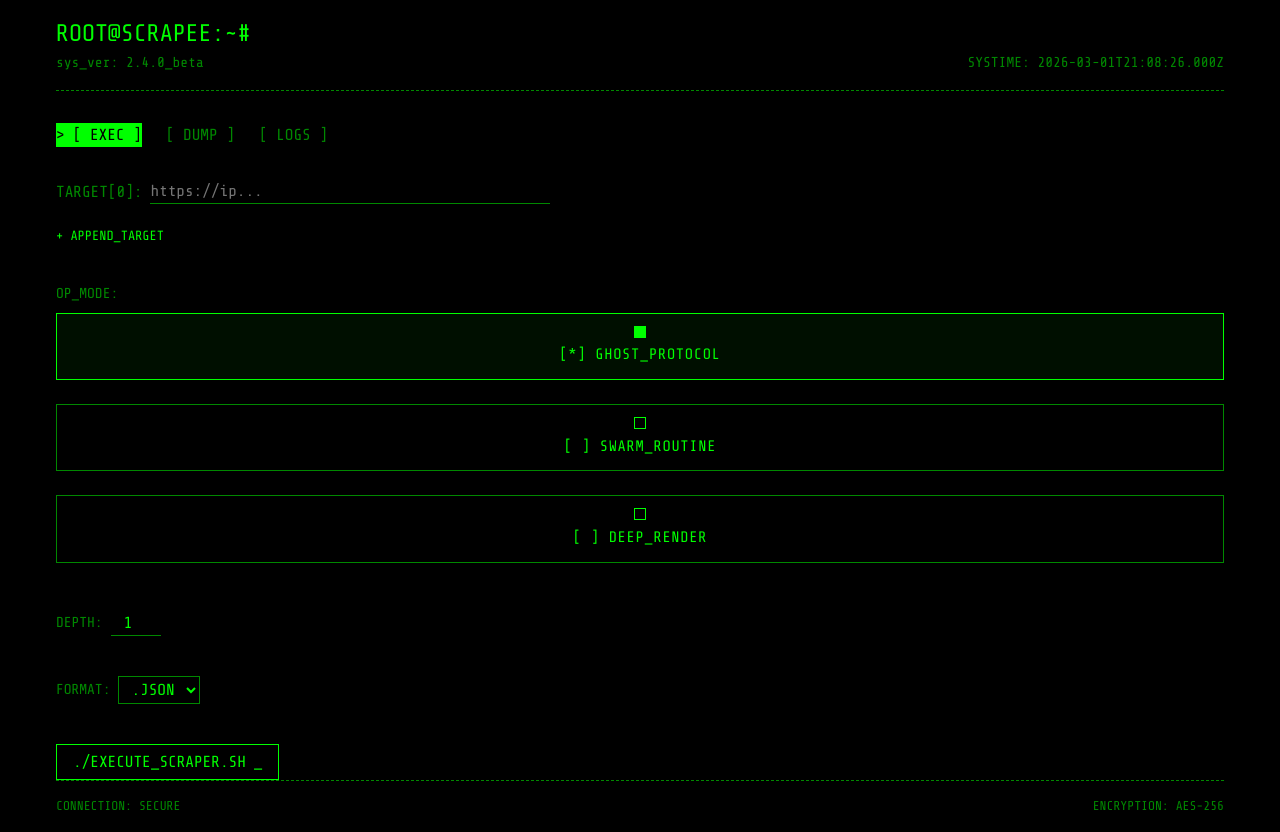
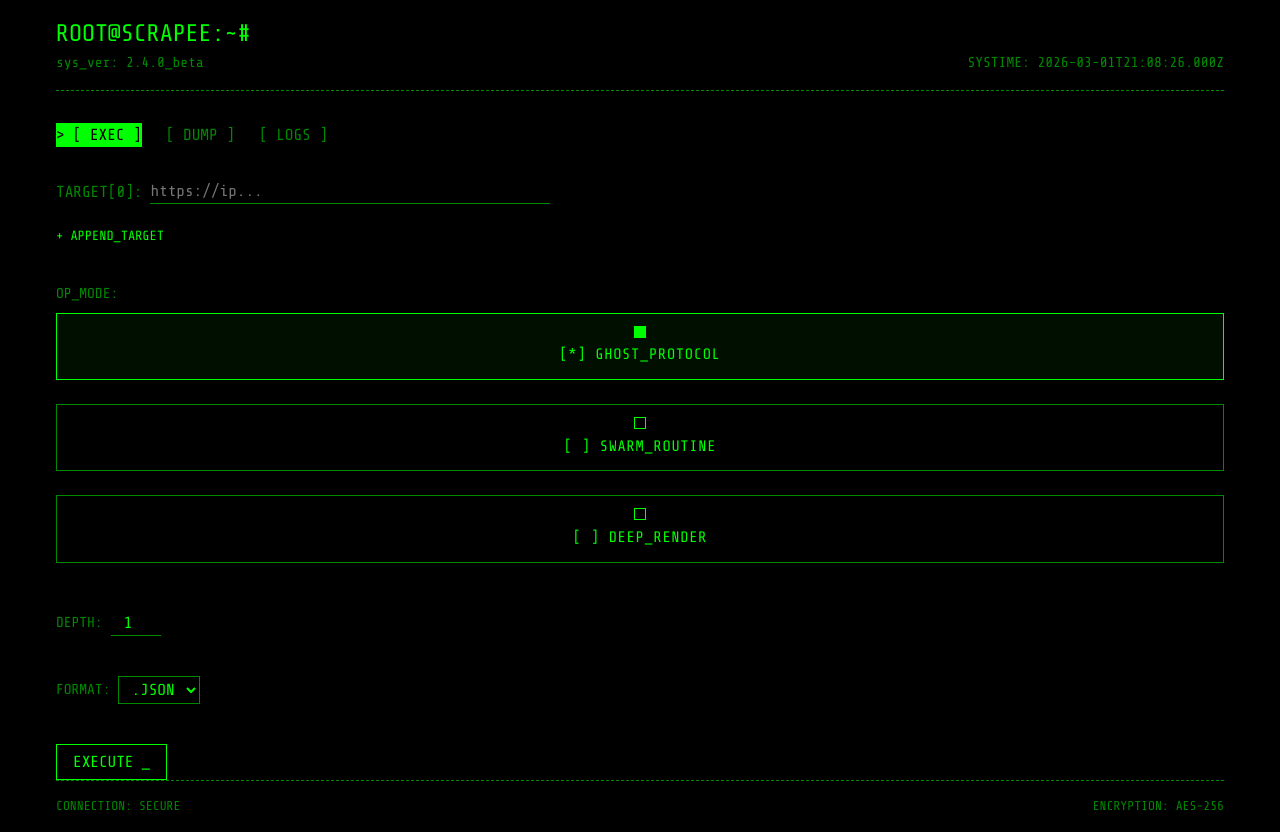
Before and after one commit to jonathanvineet/scrapee, a Next.js app in the folder frontend/: page / in a window 1280 px wide. Built offline with nearby package versions, Linux system fonts and the light colour scheme.

Commit message:
Shorten button, fix tooltip positioning, reorganize results as dropdowns

```diff
--- a/frontend/components/ResultsDisplay.js
+++ b/frontend/components/ResultsDisplay.js
@@ -2,106 +2,110 @@
 
 import { useState } from 'react';
 
-// Generates an interactive JSON-like collapsible tree view for terminal UI
-function TreeViewer({ data }) {
-  const renderTree = (item, keyPref = '', indent = 0) => {
-    if (item === null || item === undefined) return null;
+function Section({ title, count, children }) {
+  const [open, setOpen] = useState(false);
+  return (
+    <div className="result-section">
+      <button className="result-section-toggle" onClick={() => setOpen(o => !o)}>
+        <span>{open ? '▾' : '▸'} {title}</span>
+        {count !== undefined && <span className="result-section-count">[{count}]</span>}
+      </button>
+      {open && <div className="result-section-body">{children}</div>}
+    </div>
+  );
+}
 
-    if (Array.isArray(item)) {
-      if (item.length === 0) return <span className="tree-string">[]</span>;
-      return (
-        <div style={{ display: 'flex', flexDirection: 'column' }}>
-          {item.map((val, idx) => (
-            <div key={`${keyPref}-${idx}`} style={{ display: 'flex' }}>
-               <span className="tree-indent">{'  '.repeat(indent)}</span>
-               <span className="tree-key">[{idx}]: </span>
-               {typeof val === 'object' ? renderTree(val, `${keyPref}-${idx}`, indent + 1) : renderValue(val)}
-            </div>
-          ))}
-        </div>
-      );
-    } else if (typeof item === 'object') {
-      return (
-        <div style={{ display: 'flex', flexDirection: 'column' }}>
-          {Object.entries(item).map(([k, v]) => (
-            <div key={`${keyPref}-${k}`}>
-               <div style={{ display: 'flex' }}>
-                 <span className="tree-indent">{'  '.repeat(indent)}</span>
-                 <span className="tree-key">"{k}": </span>
-                 {typeof v === 'object' && v !== null ? (
-                   <span>{Array.isArray(v) ? '[...]' : '{...}'}</span>
-                 ) : (
-                   renderValue(v)
-                 )}
-               </div>
-               {typeof v === 'object' && v !== null && (
-                 renderTree(v, `${keyPref}-${k}`, indent + 1)
-               )}
-            </div>
-          ))}
-        </div>
-      );
-    }
-  };
+function PageCard({ page, index }) {
+  return (
+    <div className="page-card">
+      <div className="page-card-header">
+        <span className="page-card-index">#{String(index + 1).padStart(2, '0')}</span>
+        <span className="page-card-title">{page.title || '(no title)'}</span>
+      </div>
+      <div className="page-card-url">{page.url}</div>
 
-  const renderValue = (val) => {
-    if (typeof val === 'string') {
-      if (val.startsWith('http')) {
-        return <a href={val} target="_blank" rel="noopener noreferrer" className="tree-link">"{val}"</a>;
-      }
-      return <span className="tree-string">"{val}"</span>;
-    }
-    if (typeof val === 'number') return <span className="tree-number">{val}</span>;
-    if (typeof val === 'boolean') return <span className="tree-boolean">{val ? 'true' : 'false'}</span>;
-    return <span className="tree-string">"{String(val)}"</span>;
-  };
+      {page.headings?.length > 0 && (
+        <Section title="HEADINGS" count={page.headings.length}>
+          <ul className="result-list">
+            {page.headings.map((h, i) => <li key={i}>{h}</li>)}
+          </ul>
+        </Section>
+      )}
 
-  return (
-    <div style={{ padding: '10px', background: 'rgba(0,255,0,0.05)', border: '1px solid var(--fg-muted)', overflowX: 'auto' }}>
-       {renderTree(data, 'root')}
+      {page.paragraphs?.length > 0 && (
+        <Section title="CONTENT" count={page.paragraphs.length}>
+          <ul className="result-list">
+            {page.paragraphs.map((p, i) => <li key={i}>{p}</li>)}
+          </ul>
+        </Section>
+      )}
+
+      {page.links?.length > 0 && (
+        <Section title="LINKS" count={page.links.length}>
+          <ul className="result-list result-list--links">
+            {page.links.map((l, i) => (
+              <li key={i}>
+                <a href={l.url || l} target="_blank" rel="noopener noreferrer" className="result-link">
+                  {l.text || l.url || l}
+                </a>
+                {l.url && <span className="result-link-url"> — {l.url}</span>}
+              </li>
+            ))}
+          </ul>
+        </Section>
+      )}
+
+      {page.images?.length > 0 && (
+        <Section title="IMAGES" count={page.images.length}>
+          <ul className="result-list">
+            {page.images.map((img, i) => <li key={i}>{img}</li>)}
+          </ul>
+        </Section>
+      )}
     </div>
   );
 }
 
 export default function ResultsDisplay({ results }) {
   if (!results) {
-    return (
-      <div className="empty-state">
-         $ waiting for pipe... | _
-      </div>
-    );
+    return <div className="empty-state">$ waiting for pipe... | _</div>;
   }
 
   if (results.error) {
     return (
       <div className="results-container" style={{ color: 'var(--fg-error)' }}>
-        <p>[CRITICAL_FAILURE] - {results.error}</p>
+        <p>[CRITICAL_FAILURE] — {results.error}</p>
         <p>PROCESS ABORTED.</p>
       </div>
     );
   }
 
+  const pages = results.data || [];
+
   const handleDownload = () => {
-    const dataStr = JSON.stringify(results, null, 2);
-    const dataBlob = new Blob([dataStr], { type: 'application/json' });
-    const url = URL.createObjectURL(dataBlob);
-    const link = document.createElement('a');
-    link.href = url;
-    link.download = `payload-${Date.now()}.json`;
-    link.click();
+    const blob = new Blob([JSON.stringify(results, null, 2)], { type: 'application/json' });
+    const url = URL.createObjectURL(blob);
+    const a = document.createElement('a');
+    a.href = url;
+    a.download = `payload-${Date.now()}.json`;
+    a.click();
     URL.revokeObjectURL(url);
   };
 
   return (
     <div className="results-container">
-      <div style={{ marginBottom: '1rem', display: 'flex', justifyContent: 'space-between', borderBottom: '1px dashed var(--fg-muted)', paddingBottom: '0.5rem' }}>
-         <span>$ cat output.json</span>
-         <button onClick={handleDownload} className="btn-icon">
-            [ DOWNLOAD_FILE ]
-         </button>
+      <div className="results-header">
+        <span>PAGES_FOUND: {pages.length}</span>
+        <button onClick={handleDownload} className="btn-icon">[EXPORT]</button>
       </div>
 
-      <TreeViewer data={results} />
+      {pages.length === 0 ? (
+        <div className="empty-state">NO DATA RETURNED — TRY A DIFFERENT MODE OR DEPTH</div>
+      ) : (
+        <div className="pages-list">
+          {pages.map((page, i) => <PageCard key={i} page={page} index={i} />)}
+        </div>
+      )}
     </div>
   );
 }
--- a/frontend/components/ScraperForm.js
+++ b/frontend/components/ScraperForm.js
@@ -30,6 +30,7 @@ export default function ScraperForm({ onSubmit, loading }) {
   const [maxDepth, setMaxDepth] = useState(1);
   const [format, setFormat] = useState('json');
   const [errors, setErrors] = useState([]);
+  const [tooltip, setTooltip] = useState(null); // { mode, x, y }
 
   const handleUrlChange = (index, value) => {
     const newUrls = [...urls];
@@ -103,7 +104,15 @@ export default function ScraperForm({ onSubmit, loading }) {
           <span className="label">OP_MODE:</span>
           <div className="radio-group" style={{ flexDirection: 'column' }}>
             {MODES.map((m) => (
-              <div key={m.value} className="mode-option-wrapper">
+              <div
+                key={m.value}
+                className="mode-option-wrapper"
+                onMouseEnter={(e) => {
+                  const rect = e.currentTarget.getBoundingClientRect();
+                  setTooltip({ mode: m, x: rect.right + 10, y: rect.top + rect.height / 2 });
+                }}
+                onMouseLeave={() => setTooltip(null)}
+              >
                 <label className={`radio-label mode-option${mode === m.value ? ' mode-option--active' : ''}`} onClick={() => setMode(m.value)}>
                   <input
                     type="radio"
@@ -113,15 +122,24 @@ export default function ScraperForm({ onSubmit, loading }) {
                   />
                   <span className="mode-option-label">[{m.value === mode ? '*' : ' '}] {m.label}</span>
                 </label>
-                <div className="mode-tooltip">
-                  <p className="mode-option-desc">{m.description}</p>
-                  <div className="mode-option-tags">
-                    {m.tags.map(tag => <span key={tag} className="mode-tag">{tag}</span>)}
-                  </div>
-                </div>
               </div>
             ))}
           </div>
+
+          {tooltip && (
+            <div
+              className="mode-tooltip"
+              style={{
+                top: Math.min(tooltip.y, window.innerHeight - 140),
+                left: Math.min(tooltip.x, window.innerWidth - 260),
+              }}
+            >
+              <p className="mode-option-desc">{tooltip.mode.description}</p>
+              <div className="mode-option-tags">
+                {tooltip.mode.tags.map(tag => <span key={tag} className="mode-tag">{tag}</span>)}
+              </div>
+            </div>
+          )}
         </div>
 
         <br />
@@ -156,7 +174,7 @@ export default function ScraperForm({ onSubmit, loading }) {
         <br />
 
         <button type="submit" className="btn">
-          ./EXECUTE_SCRAPER.sh <span className="blink">_</span>
+          EXECUTE <span className="blink">_</span>
         </button>
       </form>
     </div>
--- a/frontend/styles/globals.css
+++ b/frontend/styles/globals.css
@@ -337,32 +337,15 @@ select.input {
 }
 
 .mode-tooltip {
-  display: none;
-  position: absolute;
-  left: calc(100% + 12px);
-  top: 50%;
-  transform: translateY(-50%);
-  width: 260px;
+  position: fixed;
+  width: 240px;
   background: var(--bg);
   border: 1px solid var(--fg);
   padding: 0.75rem;
-  z-index: 100;
+  z-index: 9999;
   pointer-events: none;
   box-shadow: 0 0 12px rgba(0, 255, 0, 0.2);
-}
-
-.mode-tooltip::before {
-  content: '';
-  position: absolute;
-  right: 100%;
-  top: 50%;
   transform: translateY(-50%);
-  border: 6px solid transparent;
-  border-right-color: var(--fg);
-}
-
-.mode-option-wrapper:hover .mode-tooltip {
-  display: block;
 }
 
 .mode-option-desc {
@@ -389,3 +372,117 @@ select.input {
 .mode-option--active .mode-tag {
   background: var(--fg);
 }
+
+/* Results Panel */
+.results-header {
+  display: flex;
+  justify-content: space-between;
+  align-items: center;
+  border-bottom: 1px dashed var(--fg-muted);
+  padding-bottom: 0.5rem;
+  margin-bottom: 1rem;
+}
+
+.pages-list {
+  display: flex;
+  flex-direction: column;
+  gap: 0.75rem;
+}
+
+.page-card {
+  border: 1px solid var(--fg-muted);
+  padding: 0.75rem;
+}
+
+.page-card-header {
+  display: flex;
+  align-items: baseline;
+  gap: 0.75rem;
+  margin-bottom: 0.25rem;
+}
+
+.page-card-index {
+  color: var(--fg-muted);
+  font-size: 0.8rem;
+  flex-shrink: 0;
+}
+
+.page-card-title {
+  font-size: 0.95rem;
+  color: var(--fg);
+  white-space: nowrap;
+  overflow: hidden;
+  text-overflow: ellipsis;
+}
+
+.page-card-url {
+  font-size: 0.72rem;
+  color: var(--fg-muted);
+  margin-bottom: 0.5rem;
+  overflow: hidden;
+  text-overflow: ellipsis;
+  white-space: nowrap;
+}
+
+.result-section {
+  border-top: 1px dashed var(--fg-muted);
+  margin-top: 0.4rem;
+}
+
+.result-section-toggle {
+  width: 100%;
+  background: none;
+  border: none;
+  color: var(--fg-muted);
+  font-family: inherit;
+  font-size: 0.8rem;
+  text-align: left;
+  padding: 0.35rem 0;
+  cursor: pointer;
+  display: flex;
+  justify-content: space-between;
+  letter-spacing: 0.05em;
+}
+
+.result-section-toggle:hover {
+  color: var(--fg);
+}
+
+.result-section-count {
+  color: var(--fg-muted);
+}
+
+.result-section-body {
+  padding: 0.4rem 0 0.4rem 0.75rem;
+}
+
+.result-list {
+  list-style: none;
+  display: flex;
+  flex-direction: column;
+  gap: 0.25rem;
+  font-size: 0.78rem;
+  color: #00cc00;
+  max-height: 200px;
+  overflow-y: auto;
+}
+
+.result-list li {
+  border-left: 2px solid var(--fg-muted);
+  padding-left: 0.5rem;
+  word-break: break-word;
+}
+
+.result-link {
+  color: var(--fg);
+  text-decoration: none;
+}
+
+.result-link:hover {
+  text-decoration: underline;
+}
+
+.result-link-url {
+  color: var(--fg-muted);
+  font-size: 0.7rem;
+}
```
